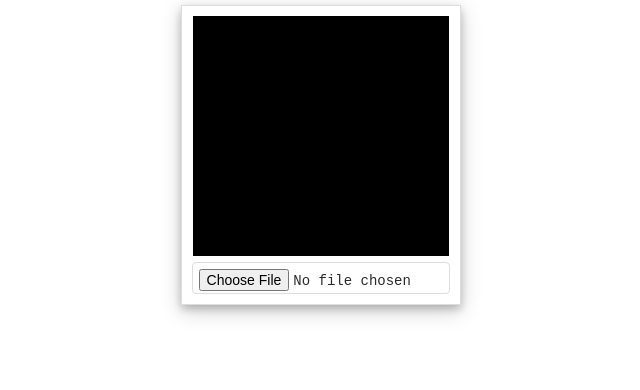
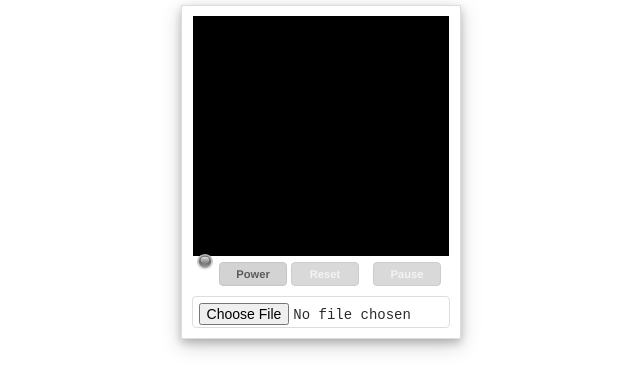
Before and after one commit to jtduchesne/Nestled, a website with bundled scripts: page public/index.html in a window 1280 px wide. Shown: the whole page, without its empty margins (319-959 px from the left). Built offline with nearby package versions, Linux system fonts and the light colour scheme; files whose address does not match are found by name.

Commit message:
Create basic UI

```diff
--- a/public/index.html
+++ b/public/index.html
@@ -7,13 +7,36 @@
 
   <link rel="stylesheet" href="/stylesheets/groundwork-2.5.0.min.css">
   <link rel="stylesheet" href="/stylesheets/style.css">
+
+  <script type="application/javascript">
+      function showButtons() {
+          document.getElementById('buttons_row').querySelectorAll("object, button").forEach((element, index) =>
+              setTimeout(() => {
+                  element.classList.remove("waiting");
+                  element.classList.add("bounceIn", "animated");
+              }, index * 50)
+          );
+      }
+  </script>
 </head>
 
 <body>
-  <main class="container bordered centered align-center">
+  <main class="row container bordered centered align-center">
     <div class="row">
       <div class="whole column">
         <canvas id="screen" width="256" height="240"></canvas>
+      </div>
+    </div>
+    <div id="buttons_row" class="equalize row gap-bottom">
+      <div class="one twelfth mobile relative">
+        <object class="absolute middle right off waiting" id="front_led" width="16" height="16" type="image/svg+xml" data="images/LED.svg" onload="showButtons()"></object>
+      </div>
+      <div class="seven twelfths mobile">
+        <button class="small waiting" id="power_button">Power</button>
+        <button class="small waiting" id="reset_button" disabled="disabled">Reset</button>
+      </div>
+      <div class="four twelfths mobile">
+        <button class="small waiting" id="pause_button" disabled="disabled">Pause</button>
       </div>
     </div>
     <div class="row">
@@ -23,14 +46,19 @@
     </div>
   </main>
 
+  <script type="application/javascript" src="/javascripts/lib/modernizr-custom.min.js"></script>
+  <script type="application/javascript" src="/javascripts/lib/jquery-3.4.1.slim.min.js"></script>
   <script nomodule src="/javascripts/nestled.cjs.js"></script>
   <script type="module">
       import * as Nestled from '/javascripts/nestled.js';
       window.Nestled = Nestled;
   </script>
 
-  <script type="application/javascript" src="/javascripts/lib/modernizr-custom.min.js"></script>
-  <script type="application/javascript" src="/javascripts/lib/jquery-3.4.1.slim.min.js"></script>
+  <script type="application/javascript">
+      $(function() {
+
+      });
+  </script>
 </body>
 
 </html>
--- a/public/stylesheets/style.css
+++ b/public/stylesheets/style.css
@@ -11,3 +11,14 @@ main.container {
     background-color: #000;
     z-index: 3;
 }
+#front_led        { margin-top: -0.6em; }
+#front_led.on     {  }
+#front_led.off    { filter: grayscale(100%); }
+#front_led.paused { filter: hue-rotate(60deg) brightness(120%); }
+
+button {
+    min-width: 68px;
+}
+.waiting {
+    opacity: 0;
+}
```
Also changed, not shown: public/images/LED.svg (added).
